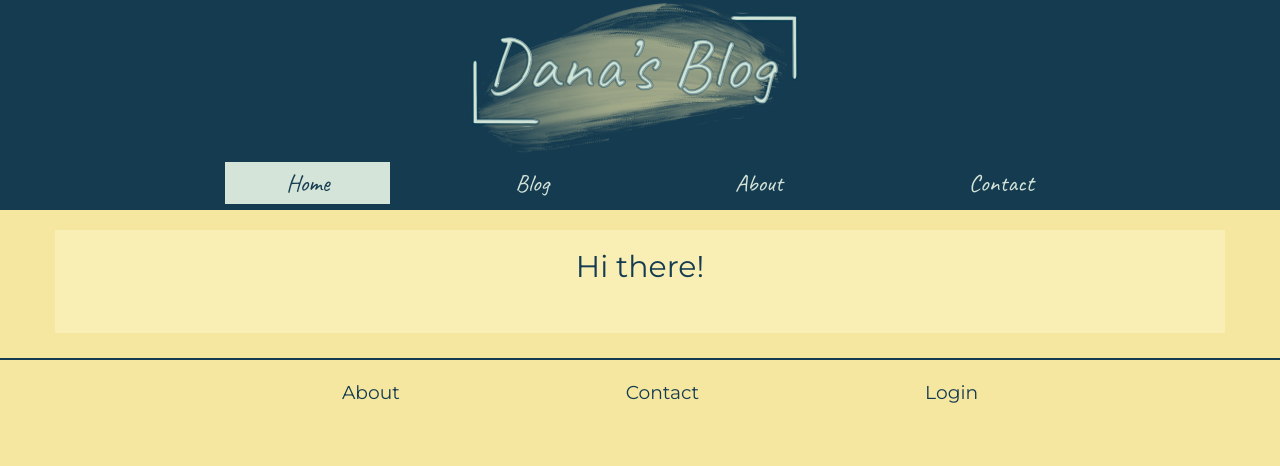
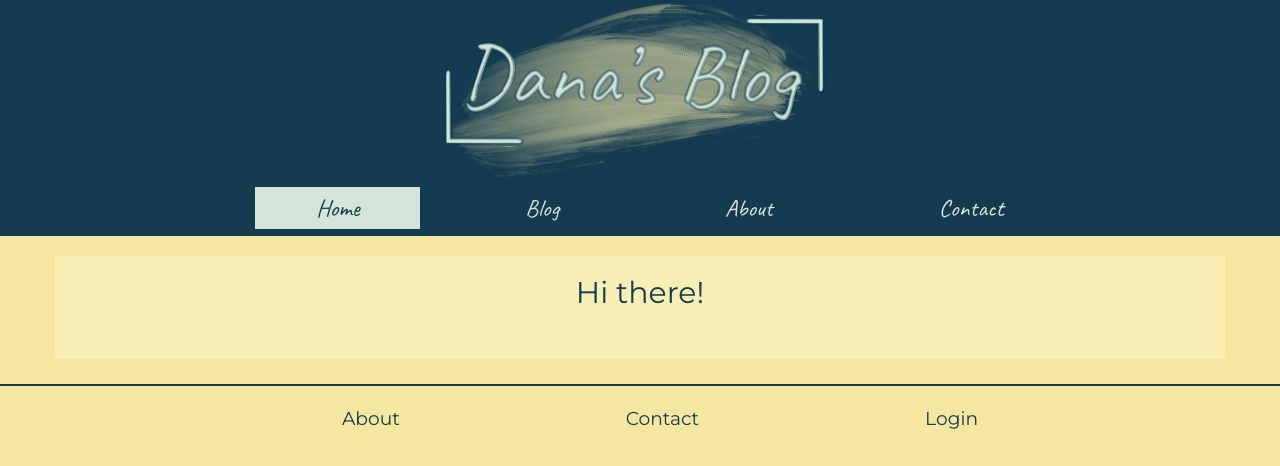
Before and after one commit to dba911/my-blog, a Django app: page / in a window 1280 px wide. Shown: the top 466 px of the page. Run offline with Django 3.2, Linux system fonts and the light colour scheme; data that the repository does not hold is empty; some libraries are stand-ins or nearby versions.

Commit message:
Minor changes to cover, logo, and navbar sizes.

```diff
--- a/blog/static/css/blog.css
+++ b/blog/static/css/blog.css
@@ -68,7 +68,7 @@ footer {
 #navbar li {
   display: inline-block;
   text-align: center;
-  padding: 1rem 3rem 0rem;
+  padding: 1rem 2rem 0rem;
 }
 #navbar li a {
   text-decoration: none;
@@ -91,7 +91,7 @@ footer {
   text-align: center;
 }
 .logo img {
-  width: 30%;
+  width: 35%;
   margin: 0 auto;
 }
 a {
@@ -150,7 +150,7 @@ h2 {
   font-size: 11pt;
 }
 .post img.cover {
-  width: 50%;
+  width: 80%;
   border: 1px solid #153B50;
 }
 .comment {
```
